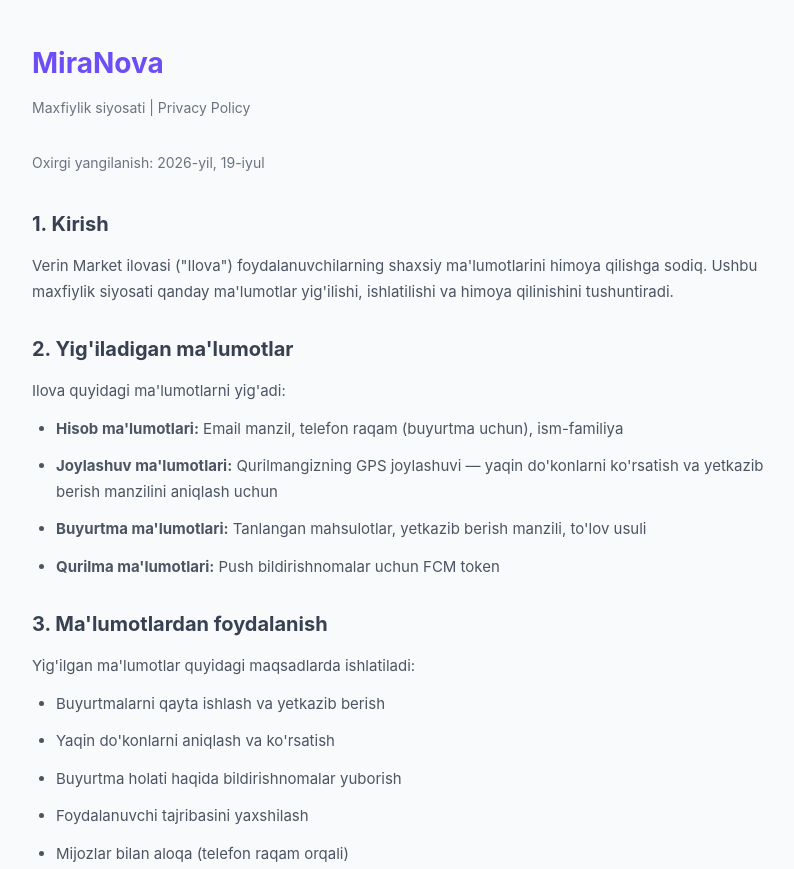
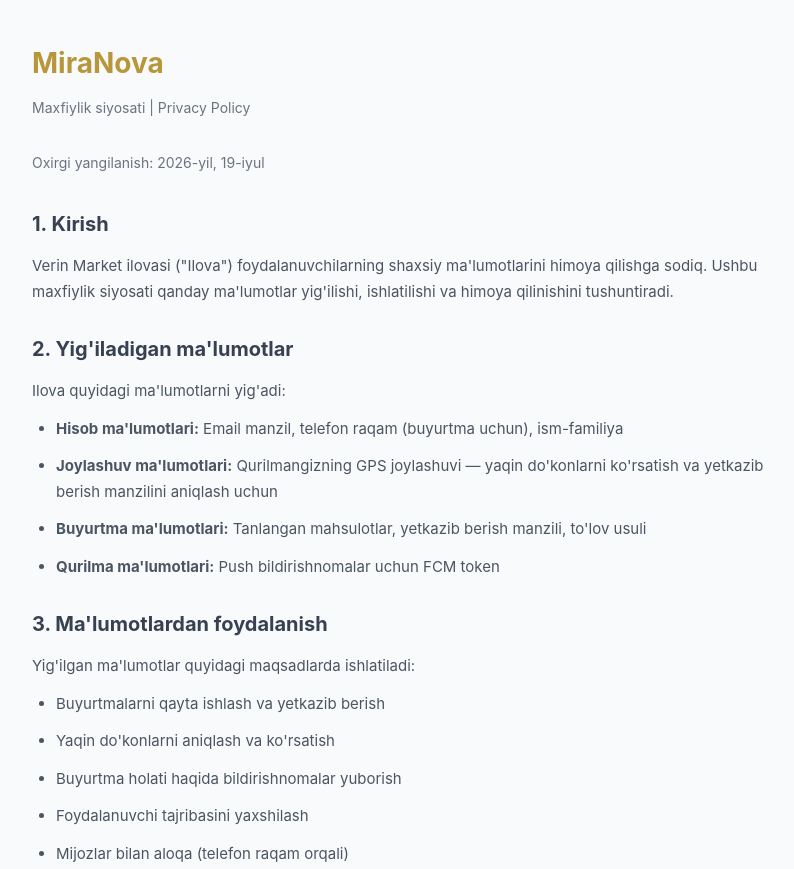
Before and after one commit to ogabekzokirov540-prog/verin-market-privacy, a plain HTML site: page index.html in a window 1280 px wide. Shown: the top 869 px of the page, without its empty margins (232-1026 px from the left). Drawn offline with Linux system fonts and the light colour scheme.

Commit message:
Privacy: MiraNova sarlavha rangi tilla

```diff
--- a/index.html
+++ b/index.html
@@ -8,7 +8,7 @@
         * { margin: 0; padding: 0; box-sizing: border-box; }
         body { font-family: -apple-system, BlinkMacSystemFont, 'Segoe UI', Roboto, sans-serif; line-height: 1.7; color: #1f2937; background: #f9fafb; }
         .container { max-width: 800px; margin: 0 auto; padding: 40px 24px; }
-        h1 { font-size: 28px; color: #6c4df6; margin-bottom: 8px; }
+        h1 { font-size: 28px; color: #B8973A; margin-bottom: 8px; }
         .subtitle { color: #6b7280; font-size: 14px; margin-bottom: 32px; }
         h2 { font-size: 20px; color: #374151; margin: 28px 0 12px; }
         p, li { font-size: 15px; color: #4b5563; margin-bottom: 12px; }
```
